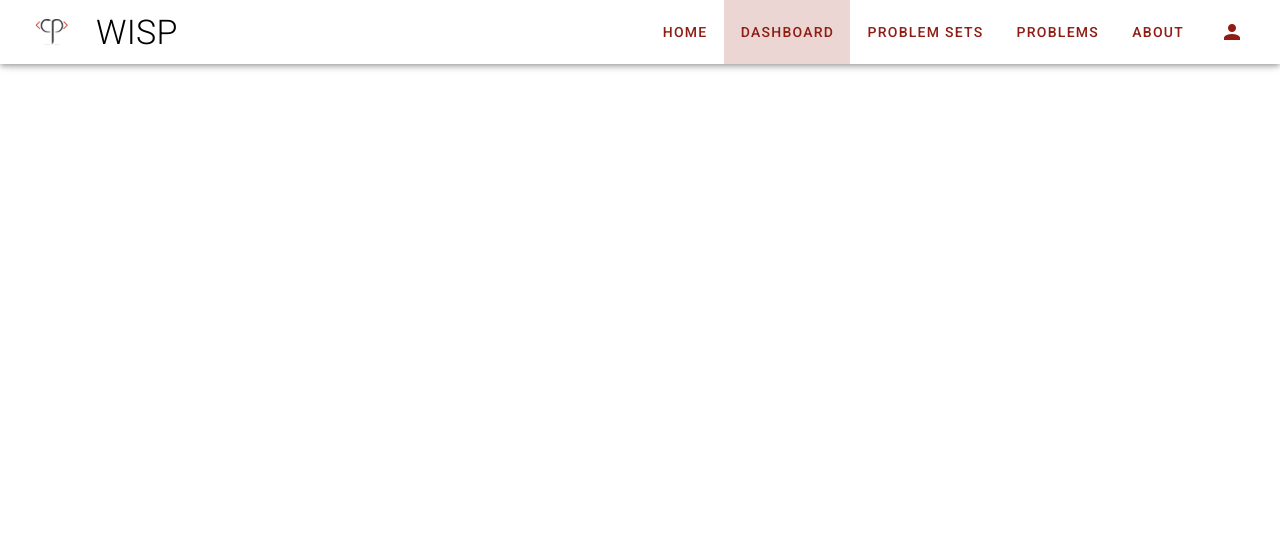
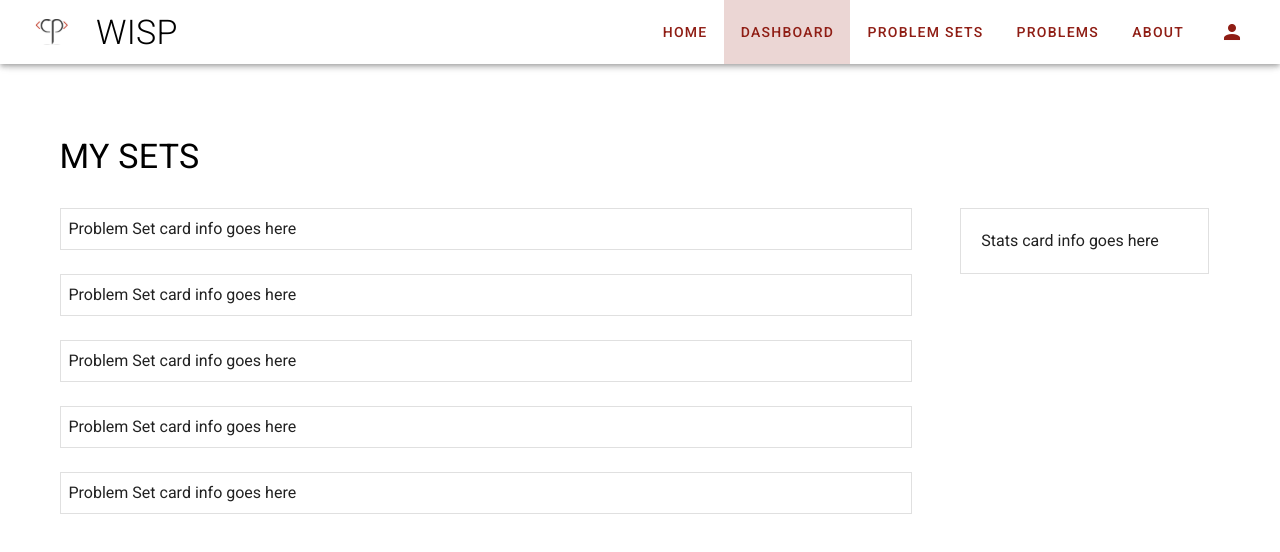
Before and after one commit to competemcgill/wisp-ui, a Vue app: page /dashboard in a window 1280 px wide. Shown: the top 552 px of the page. Built offline with nearby package versions, Linux system fonts and the light colour scheme.

Commit message:
Added boilerplate for dashboard view

```diff
--- a/src/App.vue
+++ b/src/App.vue
@@ -1,7 +1,7 @@
 <template>
   <v-app>
     <app-navbar />
-    <v-content class="ma-3">
+    <v-content class="ma-5">
       <router-view></router-view>
     </v-content>
   </v-app>
--- /dev/null
+++ b/src/components/Dashboard/ProblemSet.vue
@@ -0,0 +1,12 @@
+<!-- TODO: implement Problem Set card for Dashboard view -->
+<template>
+  <v-card class="pa-2" outlined tile>
+    Problem Set card info goes here
+  </v-card>
+</template>
+
+<script>
+export default {
+  name: "DashboardProblemSet"
+};
+</script>
--- /dev/null
+++ b/src/components/Dashboard/Stats.vue
@@ -0,0 +1,12 @@
+<!-- TODO: implement Stats card for Dashboard view -->
+<template>
+  <v-card class="pa-5" outlined tile>
+    Stats card info goes here
+  </v-card>
+</template>
+
+<script>
+export default {
+  name: "DashboardStats"
+};
+</script>
--- a/src/components/Shared/NavBar.vue
+++ b/src/components/Shared/NavBar.vue
@@ -1,6 +1,7 @@
+<!-- TODO: Implement logout functionality -->
 <template>
   <nav>
-    <v-toolbar app class="background">
+    <v-app-bar app class="background">
       <v-btn icon router to="/" color="white" class="hidden-xs-only ml-3">
         <v-icon x-large>$vuetify.icons.cp-logo</v-icon>
       </v-btn>
@@ -82,7 +83,7 @@
           </v-list-item>
         </v-list>
       </v-menu>
-    </v-toolbar>
+    </v-app-bar>
   </nav>
 </template>
 
--- a/src/router/index.js
+++ b/src/router/index.js
@@ -1,6 +1,7 @@
 import Vue from "vue";
 import VueRouter from "vue-router";
 import Home from "../views/Home";
+import Dashboard from "../views/Dashboard";
 
 Vue.use(VueRouter);
 
@@ -9,6 +10,11 @@ const routes = [
     path: "/",
     name: "Home",
     component: Home
+  },
+  {
+    path: "/dashboard",
+    name: "Dashboard",
+    component: Dashboard
   }
 ];
 
--- /dev/null
+++ b/src/views/Dashboard/index.vue
@@ -0,0 +1,40 @@
+<!-- TODO: give problem-set and stats appropriate props -->
+<template>
+  <div class="dashbaord">
+    <v-container class="my-5">
+      <h1 class="my-5 display-1 black--text text-uppercase">my sets</h1>
+      <v-row>
+        <v-col xs="12" sm="9" class="pl-0">
+          <v-col v-for="index in 5" :key="index" sm="12">
+            <problem-set />
+          </v-col>
+        </v-col>
+        <v-col xs="12" sm="3">
+          <v-col sm="12">
+            <stats />
+          </v-col>
+        </v-col>
+      </v-row>
+    </v-container>
+  </div>
+</template>
+
+<script>
+import ProblemSet from "@/components/Dashboard/ProblemSet";
+import Stats from "@/components/Dashboard/Stats";
+
+export default {
+  name: "Dashboard",
+
+  components: {
+    "problem-set": ProblemSet,
+    stats: Stats
+  },
+
+  data: () => {
+    return {
+      //
+    };
+  }
+};
+</script>
```
Also changed, not shown: src/components/Dashboard/Problem.vue (added, +12 -0 lines).
